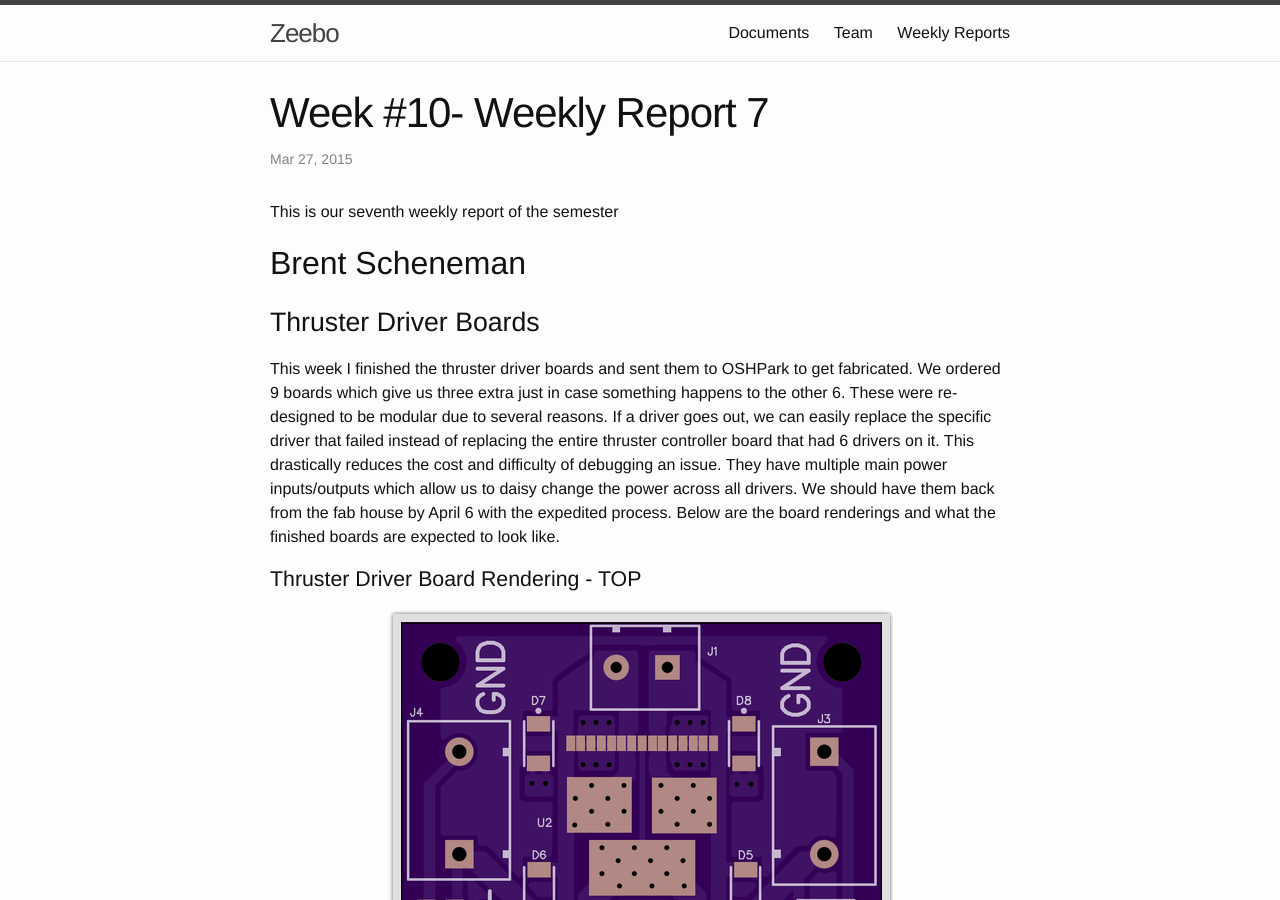
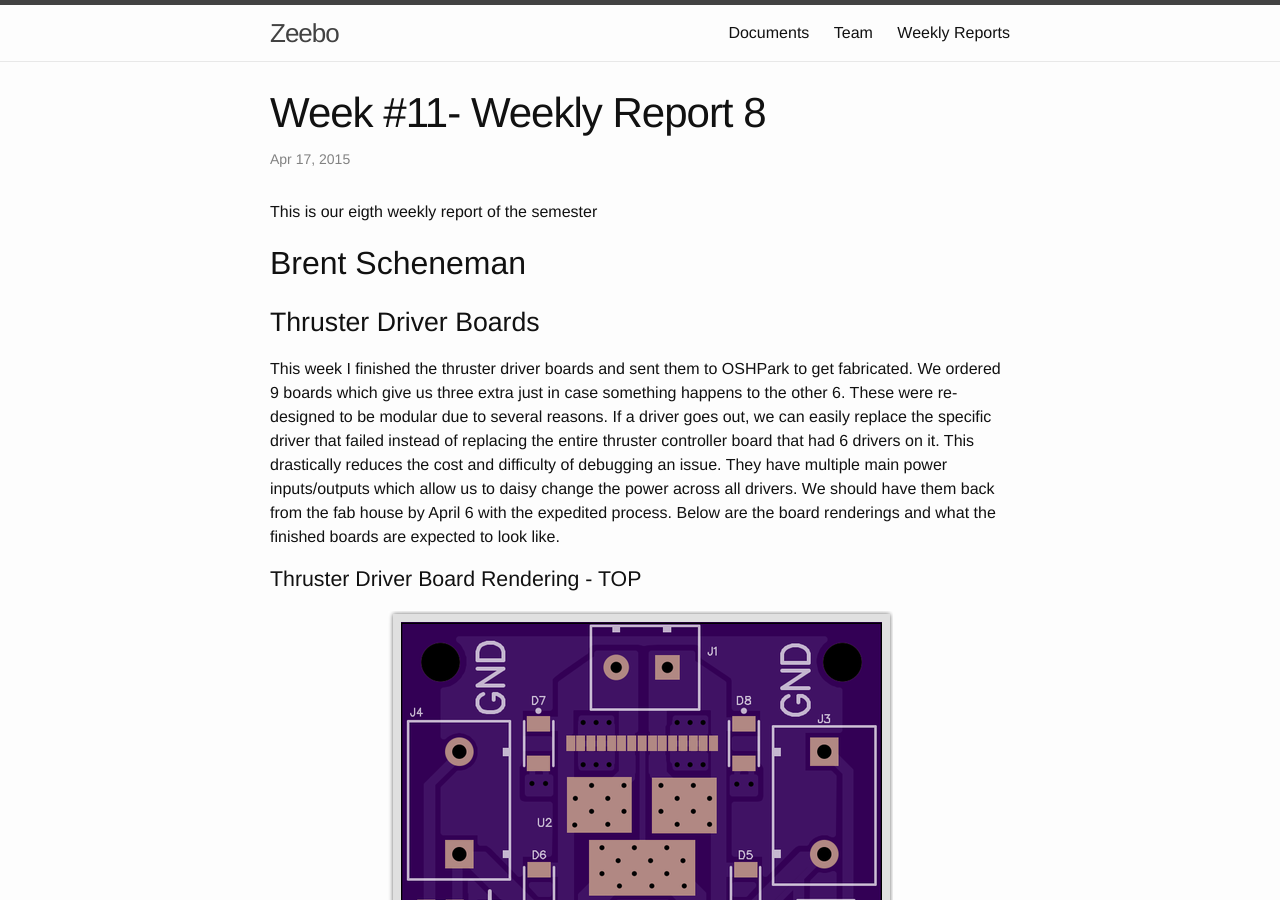
Before and after one commit to vartan/Xeebo, a Jekyll site: the page built from _posts/2015-04-17-weekly-report-11.md, in a window 1280 px wide and 900 px high. Built offline with Jekyll 4.4.1, drawn with Linux system fonts in a browser that asks for light colours; comment, search, counter and statistics services are not loaded.

Commit message:
fixed metadata of post

```diff
--- a/_posts/2015-04-10-weekly-report-11.md
+++ b/_posts/2015-04-17-weekly-report-11.md
@@ -1,11 +1,11 @@
 ---
 layout: post
-title:  "Week #10- Weekly Report 7"
-date:   2015-03-27 00:00:00
+title:  "Week #11- Weekly Report 8"
+date:   2015-04-17 00:00:00
 categories: weekly
 ---
 
-This is our seventh weekly report of the semester
+This is our eigth weekly report of the semester
 
 #Brent Scheneman
 
```
